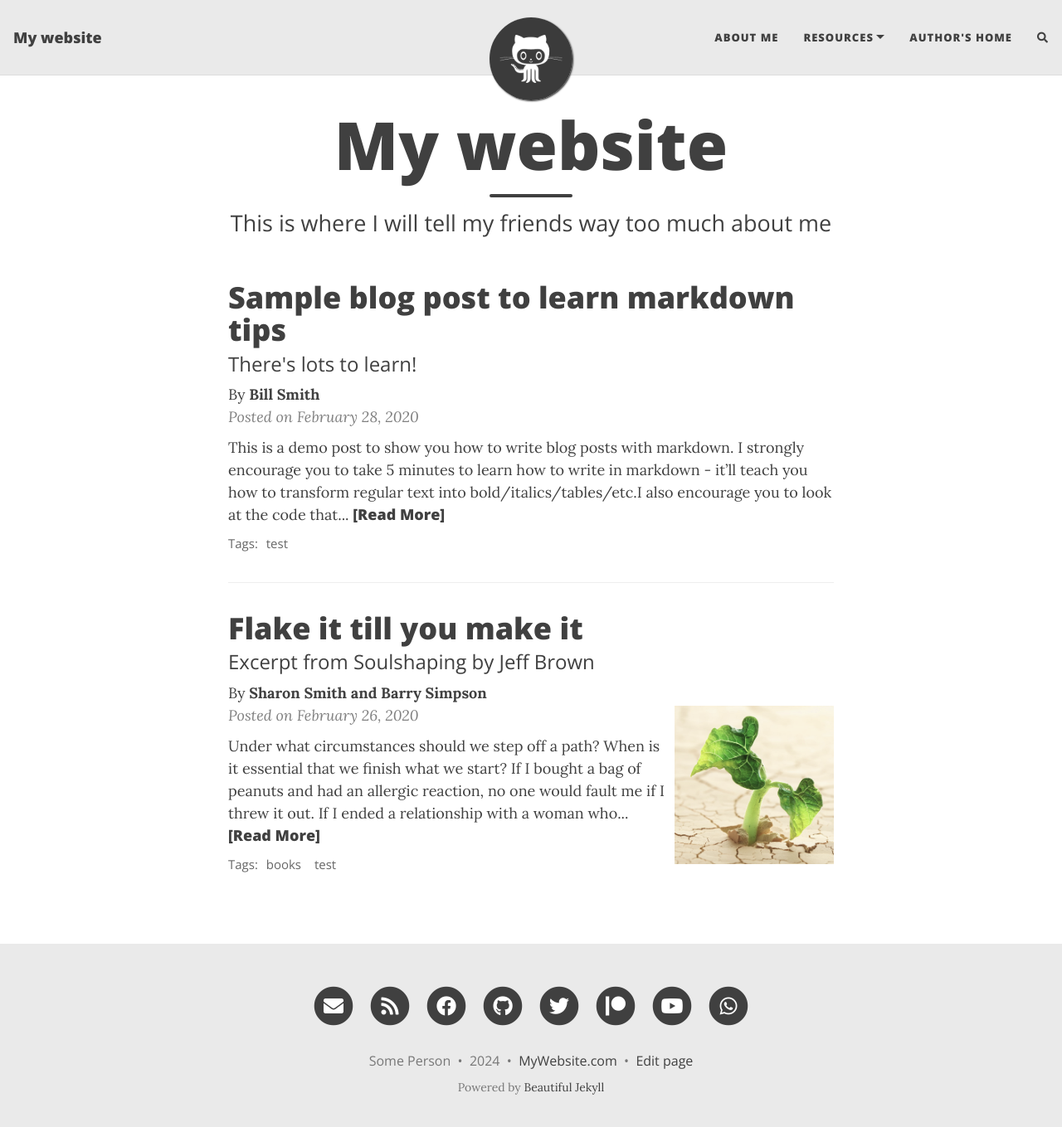
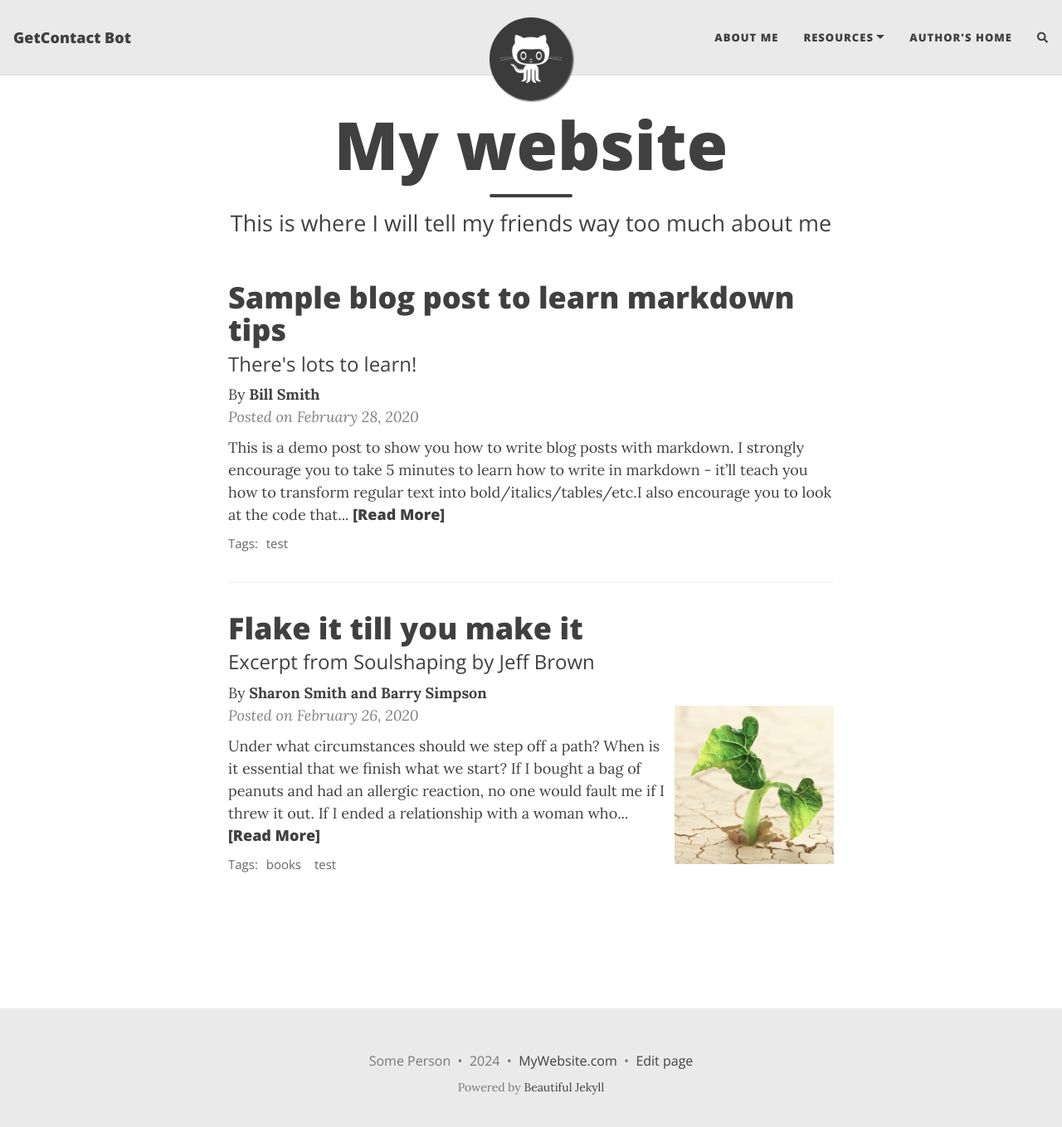
Before and after one commit to getcontactbot/getcontactbot.github.io, a Jekyll site: the page built from index.html, in a window 1280 px wide and 1372 px high. Shown: the top 1359 px of the window at 83% size. Built offline with Jekyll 4.4.1, drawn with Linux system fonts in a browser that asks for light colours; nearby versions of some CDN libraries; the list of posts is cut into pages by our own code; comment, search, counter and statistics services are not loaded; some of the changed lines change nothing that is shown.

Commit message:
Update _config.yml

```diff
--- a/_config.yml
+++ b/_config.yml
@@ -10,7 +10,7 @@
 ############################
 
 # Name of website
-title: My website
+title: GetContact Bot
 
 # Your name to show in the footer
 author: Some Person
@@ -49,15 +49,15 @@ round-avatar: true
 # Select the social network links that you want to show in the footer.
 # You can change the order that they show up on the page by changing the order here.
 # Uncomment the links you want to show and add your information to each one.
-social-network-links:
-  email: "someone@example.com"
-  rss: true  # remove this line if you don't want to show an RSS link at the bottom
-  facebook: deanattali
-  github: daattali
-  twitter: daattali
-  patreon: DeanAttali
-  youtube: "@daattali"
-  whatsapp: 15551212
+#  social-network-links:
+#    email: "someone@example.com"
+#    rss: true  # remove this line if you don't want to show an RSS link at the bottom
+#    facebook: deanattali
+#    github: daattali
+#    twitter: daattali
+#    patreon: DeanAttali
+#    youtube: "@daattali"
+#    whatsapp: 15551212
 #  medium: yourname
 #  reddit: yourname
 #  linkedin: daattali
```
